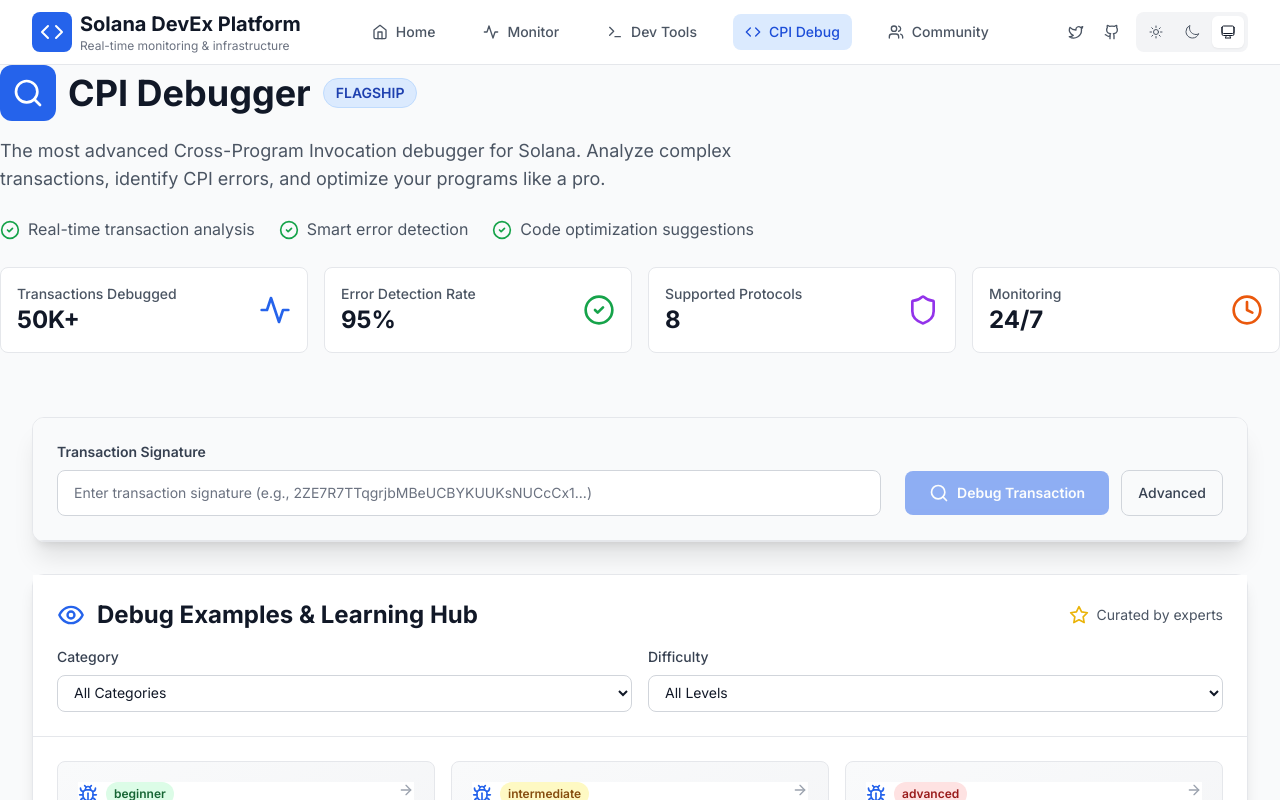
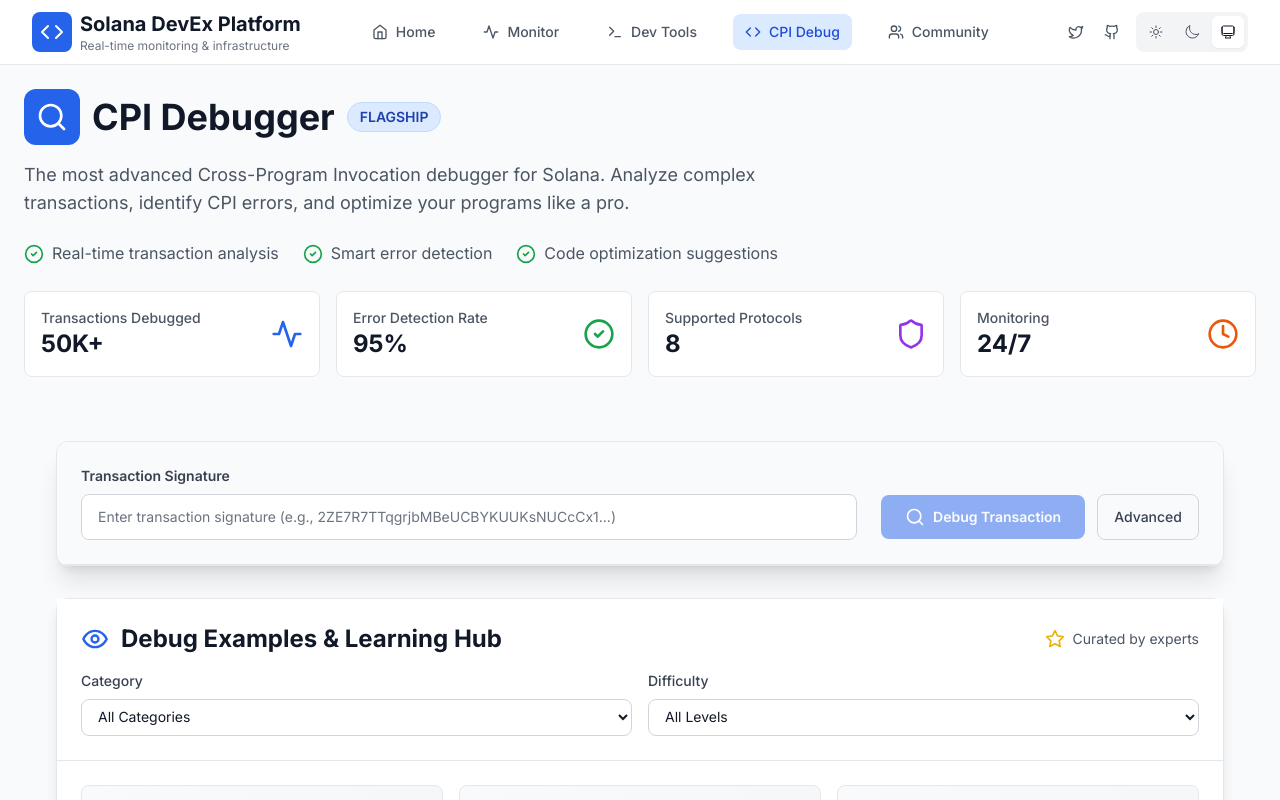
Before and after one commit to tyler-james-bridges/solana-devex-platform, a Next.js app: page /cpi-debugger in a window 1280 px wide. Shown: the top 800 px of the page. Built offline with nearby package versions, Linux system fonts and the light colour scheme.

Commit message:
FIX: CPI Debugger header spacing - add proper container padding
- Add missing p-4 sm:p-6 padding to match rest of site layout
- Fixes header being stuck to top and super wide
- Now matches consistent UI/UX pattern from homepage and community pages

```diff
--- a/app/cpi-debugger/page.tsx
+++ b/app/cpi-debugger/page.tsx
@@ -398,7 +398,7 @@
   };
 
   return (
-    <div className="min-h-screen bg-gray-50 dark:bg-gray-900 transition-colors duration-200">
+    <div className="min-h-screen bg-gray-50 dark:bg-gray-900 transition-colors duration-200 p-4 sm:p-6">
       {/* Header Section */}
       <div className="mb-8">
         <div className="flex flex-col sm:flex-row sm:items-center sm:justify-between space-y-4 sm:space-y-0 mb-6">
```
Also changed, not shown: 1 other file (tests, documents, lock files or other folders).
